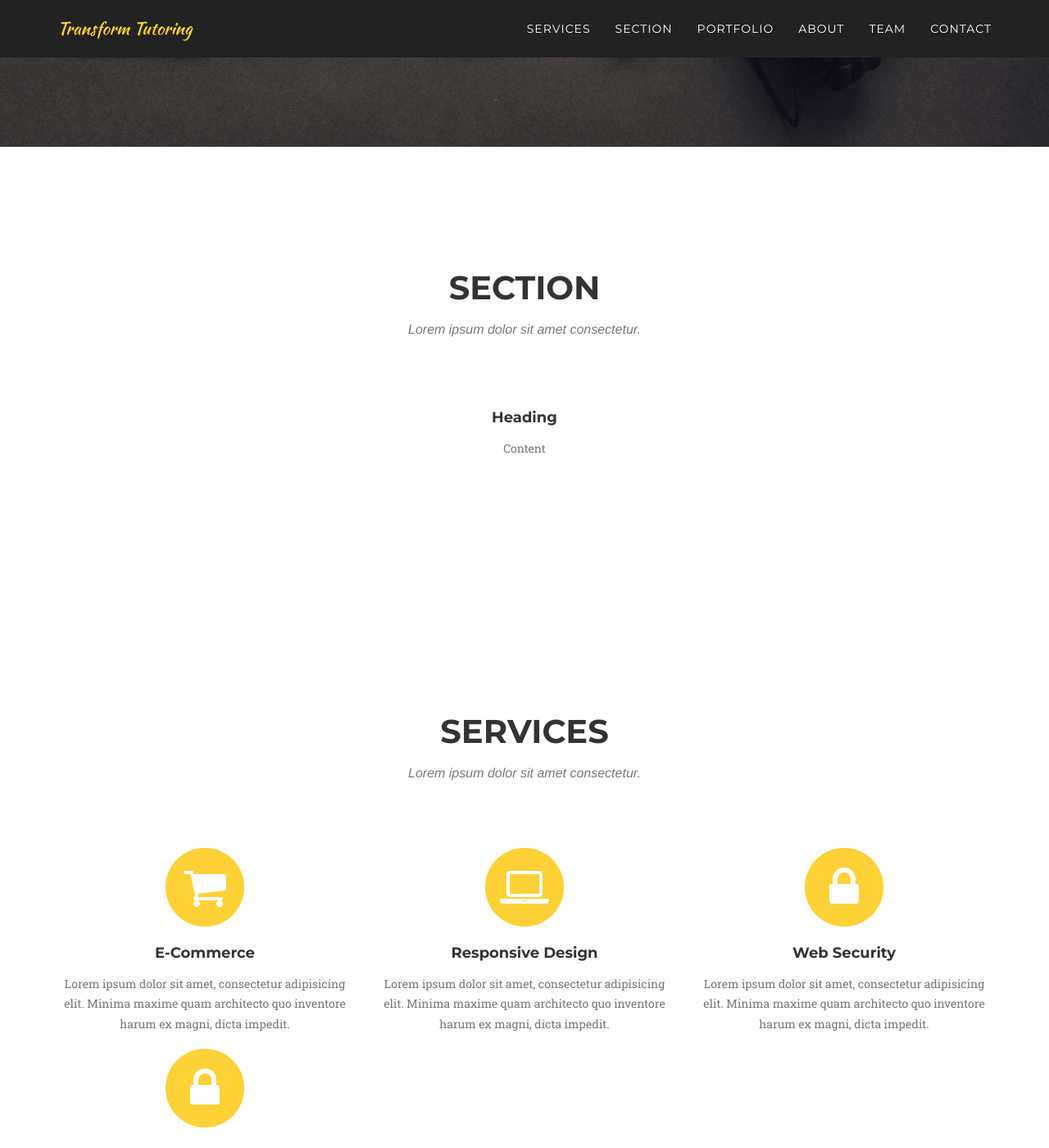
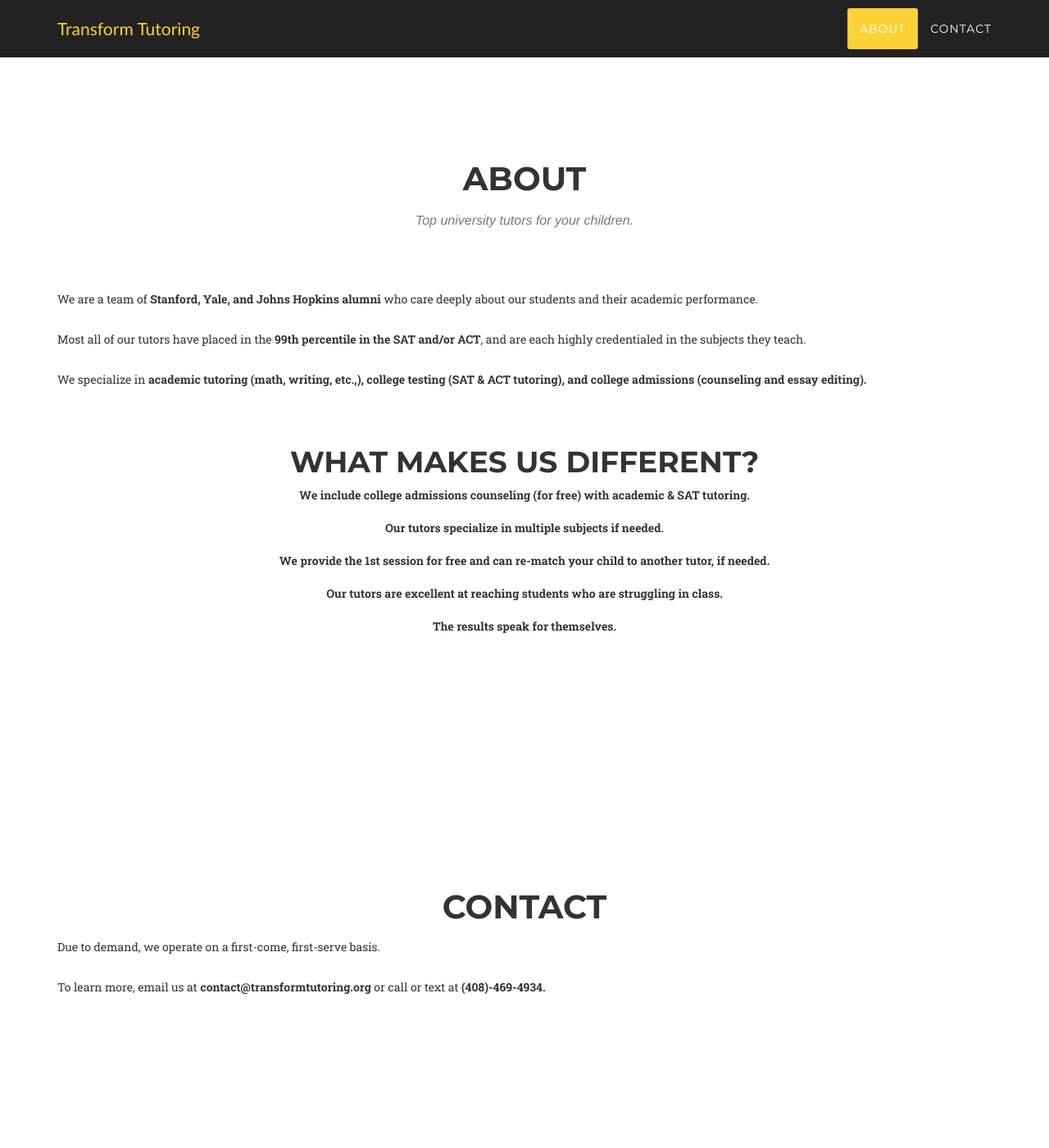
Before and after one commit to transformtutoring/oldsite, a Jekyll site: the page built from index.md, in a window 1280 px wide and 1400 px high, scrolled down 579 px. Shown: the whole window at 82% size. Built offline with Jekyll 4.4.1, drawn with Linux system fonts in a browser that asks for light colours; nearby versions of some CDN libraries; some web fonts are replaced; some of the changed text lies outside the part shown.

Commit message:
updated site

```diff
--- a/_includes/footer.html
+++ b/_includes/footer.html
@@ -4,17 +4,17 @@
     <div class="container">
         <div class="row">
             <div class="col-md-4">
-                <span class="copyright">Copyright &copy; Your Website 2016</span>
+                <span class="copyright">Copyright &copy; Transform Tutoring 2019</span>
             </div>
             <div class="col-md-4">
-                <ul class="list-inline social-buttons">
+                <!--<ul class="list-inline social-buttons">
                     <li><a href="#"><i class="fa fa-twitter"></i></a>
                     </li>
                     <li><a href="#"><i class="fa fa-facebook"></i></a>
                     </li>
                     <li><a href="#"><i class="fa fa-linkedin"></i></a>
                     </li>
-                </ul>
+                </ul>-->
             </div>
             <div class="col-md-4">
                 <ul class="list-inline quicklinks">
--- a/_includes/hero.html
+++ b/_includes/hero.html
@@ -3,9 +3,9 @@
 <header>
     <div class="container">
         <div class="intro-text">
-            <div class="intro-lead-in">Welcome To Our Studio!</div>
-            <div class="intro-heading">It's Nice To Meet You</div>
-            <a href="#services" class="page-scroll btn btn-xl">Tell Me More</a>
+            <div class="intro-heading">Transform Tutoring</div>
+            <!--<div class="intro-lead-in">It's Nice To Meet You</div>
+            <a href="#services" class="page-scroll btn btn-xl">Tell Me More</a>-->
         </div>
     </div>
 </header>
--- a/_includes/nav.html
+++ b/_includes/nav.html
@@ -6,12 +6,30 @@
             <button type="button" class="navbar-toggle" data-toggle="collapse" data-target="#bs-example-navbar-collapse-1">
                 <span class="sr-only">Toggle navigation</span> Menu <i class="fa fa-bars"></i>
             </button>
-            <a class="navbar-brand page-scroll" href="#page-top">{{ site.title }}</a>
+            <a class="navbar-brand page-scroll" href="#page-top". style="font-family: Optima">{{ site.title }}</a>
         </div>
 
         <!-- Collect the nav links, forms, and other content for toggling -->
         <div class="collapse navbar-collapse" id="bs-example-navbar-collapse-1">
             <ul class="nav navbar-nav navbar-right">
+                <li class="hidden">
+                    <a href="#page-top"></a>
+                </li>
+                <li>
+                    <a class="page-scroll" href="#sectionabout">About</a>
+                </li>
+                <li>
+                    <a class="page-scroll" href="#sectioncontact">Contact</a>
+                </li>
+            </ul>
+        </div>
+        <!-- /.navbar-collapse -->
+    </div>
+    <!-- /.container-fluid -->
+</nav>
+
+<!--
+                <ul class="nav navbar-nav navbar-right">
                 <li class="hidden">
                     <a href="#page-top"></a>
                 </li>
@@ -34,8 +52,4 @@
                     <a class="page-scroll" href="#contact">Contact</a>
                 </li>
             </ul>
-        </div>
-        <!-- /.navbar-collapse -->
-    </div>
-    <!-- /.container-fluid -->
-</nav>
+-->
--- a/_includes/section.html
+++ /dev/null
@@ -1,17 +0,0 @@
-<!-- Services Section -->
-<section id="section">
-    <div class="container">
-        <div class="row">
-            <div class="col-lg-12 text-center">
-                <h2 class="section-heading">Section</h2>
-                <h3 class="section-subheading text-muted">Lorem ipsum dolor sit amet consectetur.</h3>
-            </div>
-        </div>
-        <div class="row text-center">
-                <h4 class="service-heading">Heading</h4>
-                <p class="text-muted">Content</p>
-            </div>
-
-        </div>
-    </div>
-</section>
--- /dev/null
+++ b/_includes/sectionabout.html
@@ -0,0 +1,56 @@
+<!-- Services Section -->
+<section id="sectionabout">
+    <div class="container">
+        <div class="row">
+            <div class="col-lg-12 text-center">
+                <h2 class="section-heading">About</h2>
+                <h3 class="section-subheading text-muted">Top university tutors for your children.</h3>
+                <p style="text-align:left">
+                    We are a team of <b>Stanford, Yale, and Johns Hopkins alumni</b> who care deeply about our students and their academic performance.
+
+                    <br>
+                    <br>
+
+                    Most all of our tutors have placed in the <b>99th percentile in the SAT and/or ACT</b>, and are each highly credentialed in the subjects they teach.
+
+                    <br>
+                    <br>
+                    We specialize in <b>academic tutoring (math, writing, etc.,), college testing (SAT & ACT tutoring), and college admissions (counseling and essay editing).
+                    <br>
+                    <br>
+                    <br>
+<h1 class="section-heading">What Makes Us Different?</h1>
+
+                <b>
+                    We include college admissions counseling (for free) with academic & SAT tutoring.
+                </b>
+
+                <br><br>
+                <b>
+                    Our tutors specialize in multiple subjects if needed.
+                </b>
+
+                <br><br>
+                <b>
+                    We provide the 1st session for free and can re-match your child to another tutor, if needed.
+                </b>
+
+                <br><br>
+                <b>
+                    Our tutors are excellent at reaching students who are struggling in class.
+                </b>
+
+                <br><br>
+                <b>
+                    The results speak for themselves.
+                </b>
+
+
+                </p>
+            </div>
+
+
+
+        </div>
+    </div>
+</section>
--- /dev/null
+++ b/_includes/sectioncontact.html
@@ -0,0 +1,22 @@
+<!-- Services Section -->
+<section id="sectioncontact">
+    <div class="container">
+        <div class="row">
+            <div class="col-lg-12 text-center">
+                <h2 class="section-heading">Contact</h2>
+                <!--<h3 class="section-subheading text-muted">Due to demand, we operate on a first-come, first-serve basis.</h3>-->
+                <p style="text-align:left">
+                    <span style="font-weight:normal">
+                    Due to demand, we operate on a first-come, first-serve basis.
+                </span>
+                <br>
+                <br>
+                    <span style="font-weight:normal">To learn more, email us at </span>contact@transformtutoring.org <span style="font-weight:normal">or call or text at </span> (408)-469-4934.
+
+
+                </p>
+            </div>
+        </div>
+
+    </div>
+</section>
--- a/_layouts/single-page.html
+++ b/_layouts/single-page.html
@@ -3,6 +3,5 @@ layout: default
 ---
 
 {% include hero.html %}
-{% include section.html %}
-{% include services.html %}
-{% include contact.html %}
+{% include sectionabout.html %}
+{% include sectioncontact.html %}
```
Also changed, not shown: mail/original includes.html (added, +12 -0 lines), 2 other files.
